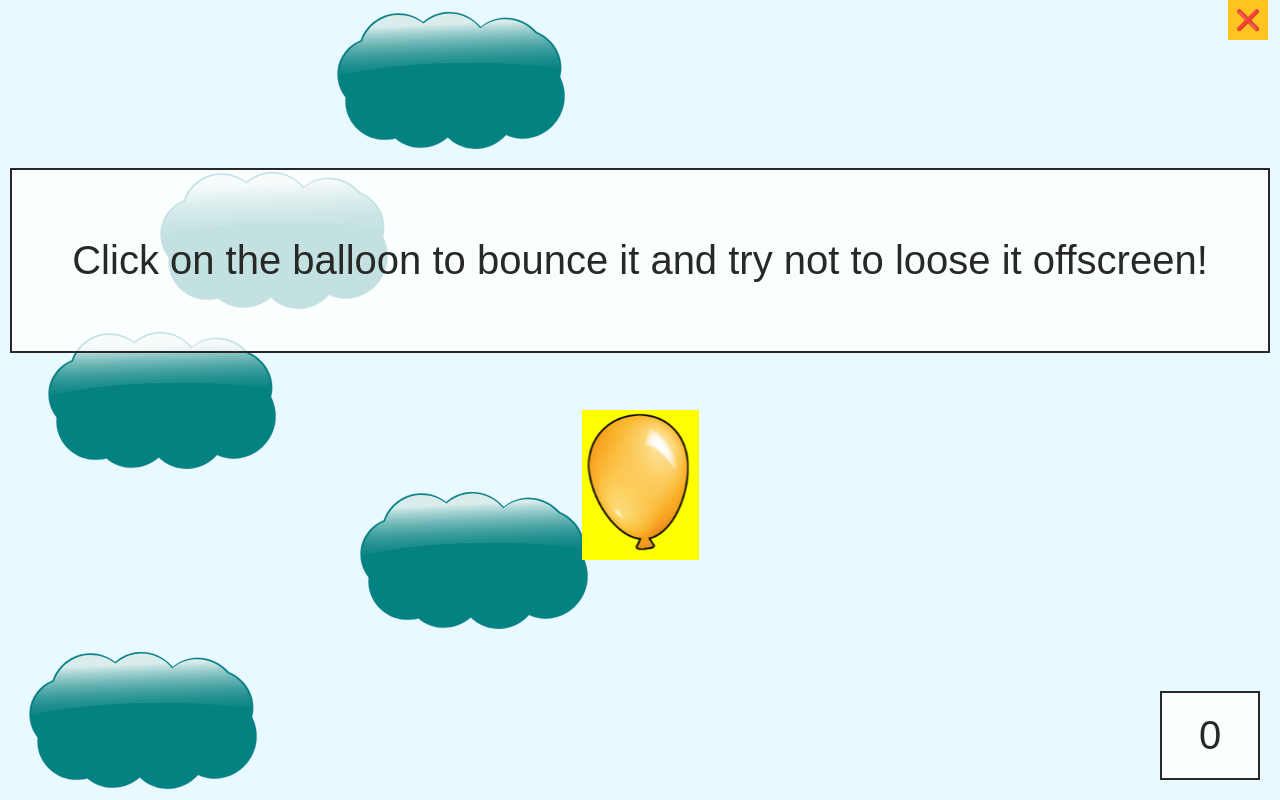
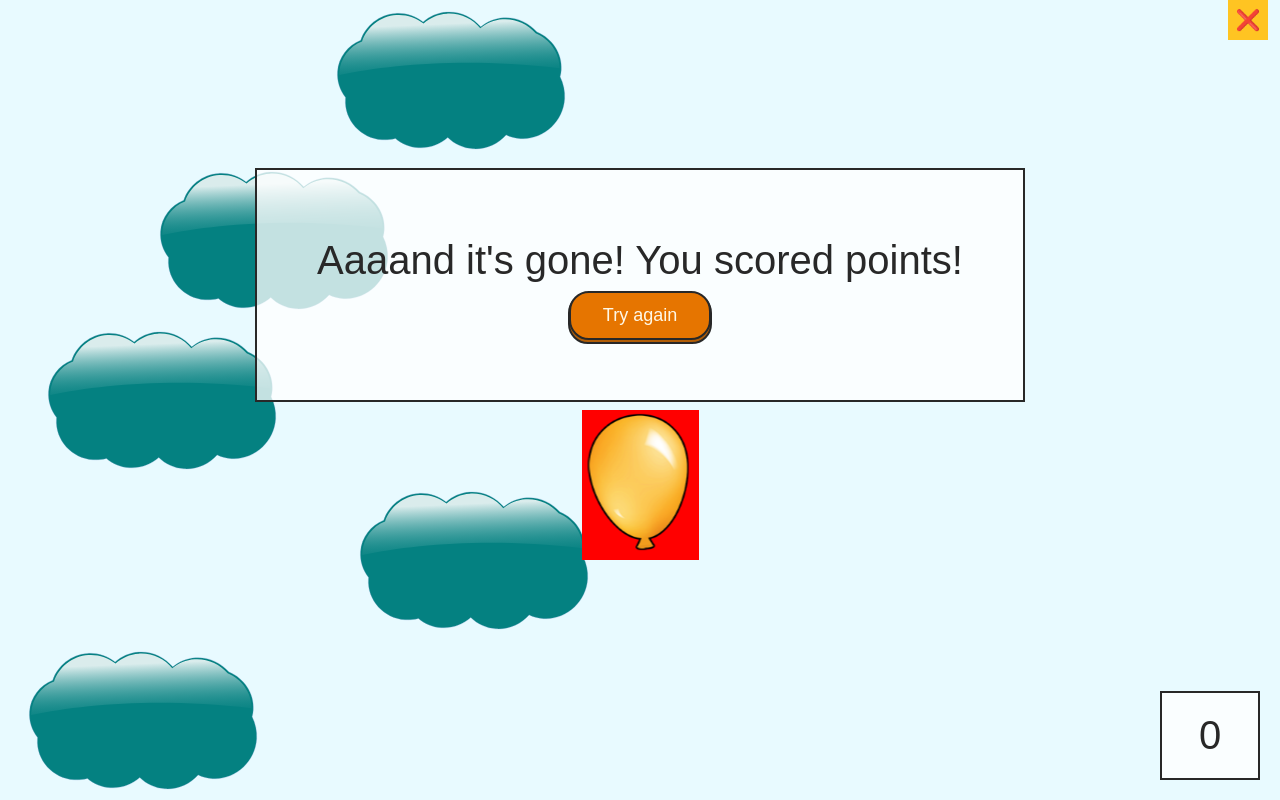
Before and after one commit to Briedyte/playground, a React app: page / in a window 1280 px wide. Both pictures are taken after a click on the picture 640 px from the left and 400 px from the top of the page. Built offline with nearby package versions, Linux system fonts and the light colour scheme.

Commit message:
Added react-intersection-observer library

```diff
--- a/src/components/BalloonGame/Components/OpenGameScreen.tsx
+++ b/src/components/BalloonGame/Components/OpenGameScreen.tsx
@@ -14,6 +14,7 @@ import useWindowDimensions from "hooks/useWindowDimensons";
 import { GameStage } from "components/BalloonGame/BaloonGame";
 import { Button } from "components/Button/Button";
 import { Clouds, PointsCounter } from "components/BalloonGame/index";
+import { useInView } from "react-intersection-observer";
 
 interface OpenGameScreenProps {
   onClose: () => void;
@@ -69,7 +70,7 @@ const BalloonContainer = styled.div<{
     bottom: 30%;
   }
 }
-background: yellow;
+background: red;
 position: absolute;
 left: 50%;
 animation: flyFromBottom 2s forwards linear;
@@ -149,31 +150,18 @@ const OpenGameScreen = ({
     defaultBalloonPosition
   );
   const [score, setScore] = useState<null | number>(null);
-  const balloonRef = useRef<HTMLImageElement>(null);
+  const [ balloonRef, inView, entry ] = useInView();
+  // const balloonRef = useRef<HTMLImageElement>(null);
   const windowDimensions = useWindowDimensions();
 
 
 
   useEffect(() => {
-    const balloonObserver = new IntersectionObserver((entries) => {
-      const balloon = entries[0];
-
-      if (!balloon.isIntersecting) {
-        setGameStage(GameStage.gameOver);
-      }
-    },{
-      threshold: 0.2,
-      root: document,
-      rootMargin: '3px'
-      });
-
-
-    if (balloonRef.current && gameStage === GameStage.started) {
-      balloonObserver.observe(balloonRef.current);
+    if(!inView){
+      setGameStage(GameStage.gameOver)
     }
 
-    return () => balloonObserver.disconnect();
-  }, [balloonRef, gameStage]);
+  }, [balloonRef, inView]);
 
   const getRandomOffscreenPosition = (screenWidthOrHeight: number) => {
     return Math.random() > 0.5
```
